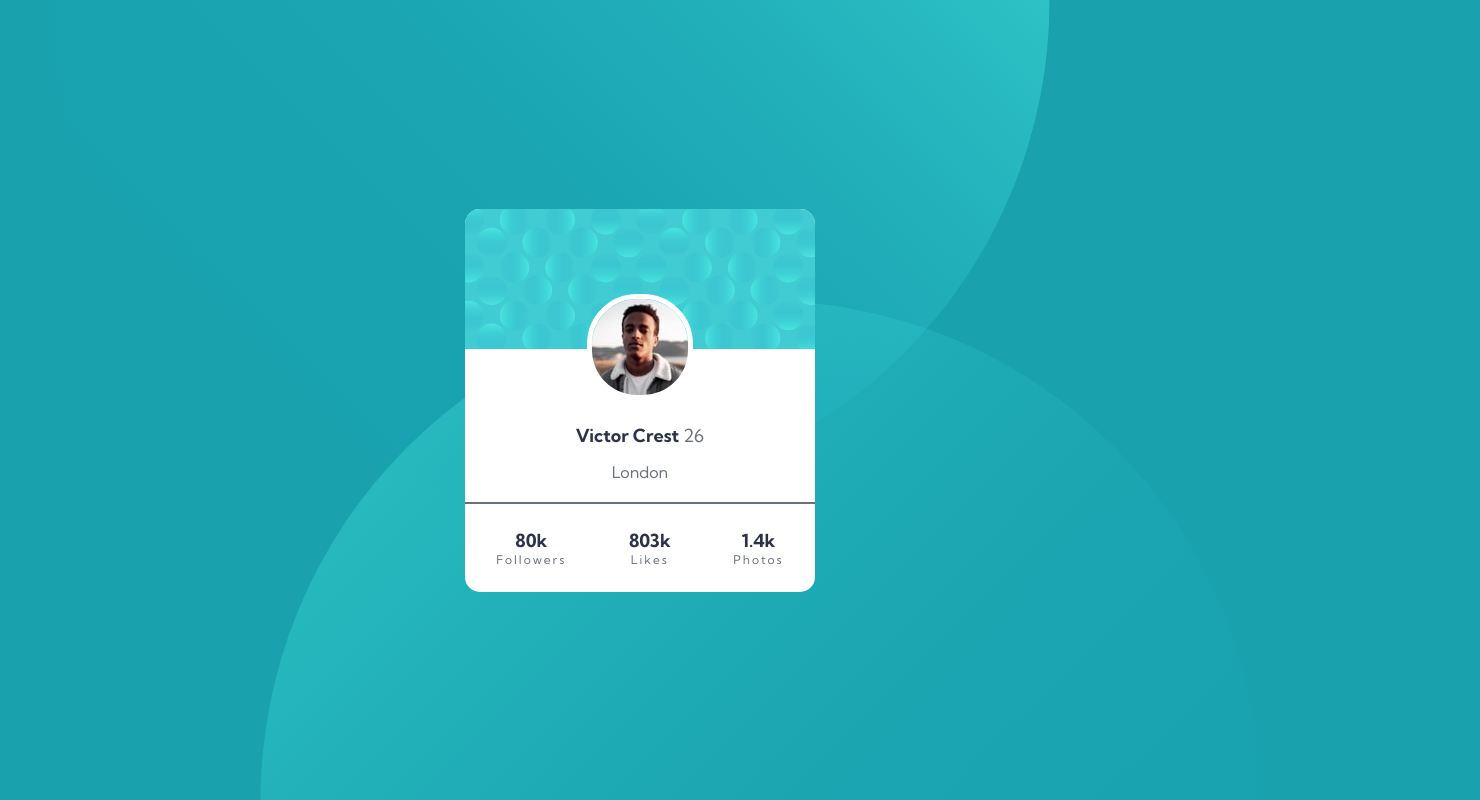
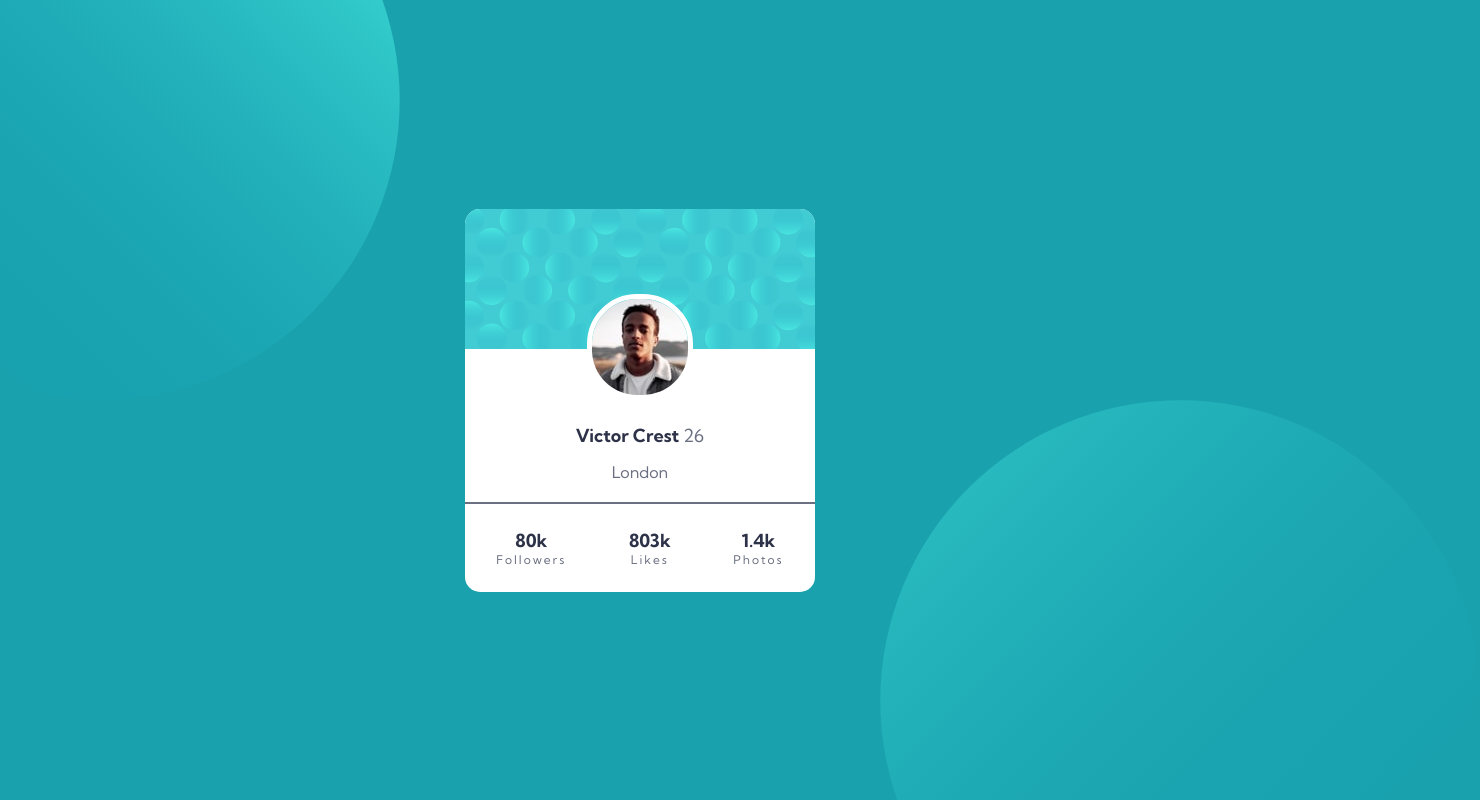
Before and after one commit to jorgeAZanabria/FrontEndMentor, a plain HTML site: page Newbie/profile-card-component-main/index.html in a window 1280 px wide. Shown: the top 800 px of the page, 1480 px wide, since content can reach past the window. Drawn offline with Linux system fonts and the light colour scheme.

Commit message:
Profile Card

```diff
--- a/Newbie/profile-card-component-main/css/style.css
+++ b/Newbie/profile-card-component-main/css/style.css
@@ -1,4 +1,4 @@
-*{
+* {
   box-sizing: border-box;
   padding: 0px;
   margin: 0px;
@@ -17,31 +17,37 @@
   align-items: center;
   justify-content: center;
   background-color: var(--Dark-cyan);
-  font-family: 'Kumbh Sans', sans-serif;
+  font-family: "Kumbh Sans", sans-serif;
   position: relative;
   overflow: hidden;
 }
 
-.body::before,
+.body::before {
+  content: "";
+  position: absolute;
+  top: -200px;
+  left: -200px;
+  width: 600px;
+  height: 600px;
+  background-image: url('./img/bg-pattern-top.svg');
+  background-repeat: no-repeat;
+  background-position: center center;
+  background-size: cover;
+  z-index: -1;
+}
+
 .body::after {
   content: "";
   position: absolute;
-  transform: translateY(-50%);
-  width: 1000px; /* Ajusta el tamaño según tus necesidades */
-  height: 1000px; /* Ajusta el tamaño según tus necesidades */
-  background-image: url('./img/bg-pattern-top.svg'); /* Ruta de la primera imagen */
+  bottom: -200px;
+  right: -200px;
+  width: 600px;
+  height: 600px;
+  background-image: url('./img/bg-pattern-bottom.svg');
+  background-repeat: no-repeat;
+  background-position: center center;
   background-size: cover;
-}
-
-.body::before {
-  top: 0;
-  left: 50px; /* Ajusta la posición del primer círculo */
-}
-
-.body::after {
-  top:100%;
-  right: 20px; /* Ajusta la posición del segundo círculo */
-  background-image: url('./img/bg-pattern-bottom.svg'); /* Ruta de la segunda imagen */
+  z-index: -1;
 }
 
 .containerCard {
@@ -77,7 +83,7 @@
   margin-bottom: 15px;
 }
 
-.containerCard .perfilCard .titleCard span{
+.containerCard .perfilCard .titleCard span {
   color: var(--Dark-grayish-blue);
   font-weight: 400;
 }
@@ -110,3 +116,14 @@
   font-size: 12px;
   letter-spacing: 2px;
 }
+
+@media (max-width: 600px) {
+  .body::before {
+    width: 400px;
+    height: 400px;
+  }
+  .body::after {
+    width: 400px;
+    height: 400px;
+  }
+}
```
